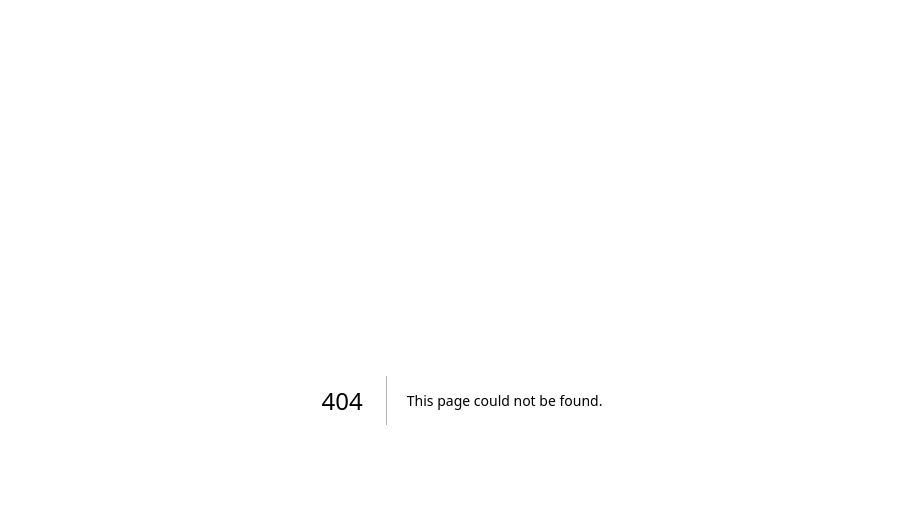
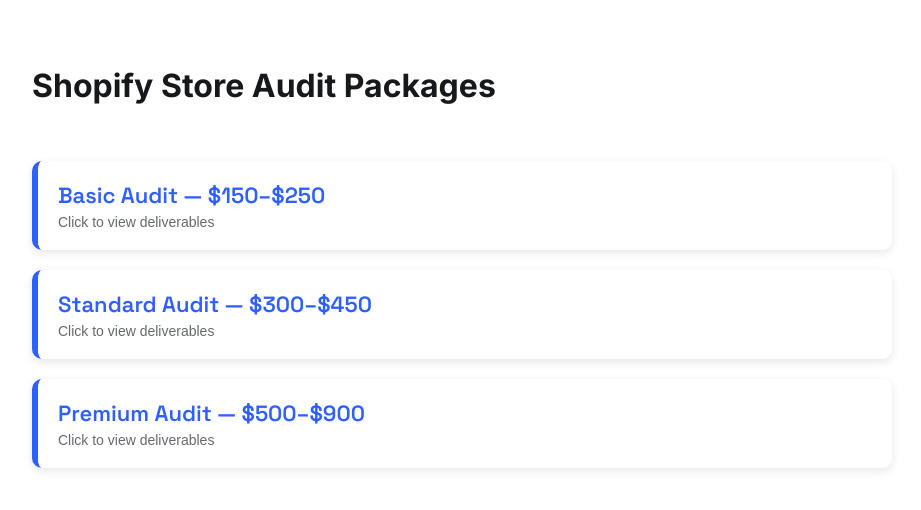
Before and after one commit to joker4214/Kronos, a Next.js app: page /shopify-audit in a window 1280 px wide. Before the commit this address had no page. Shown: the top 510 px of the page, without its empty margins (178-1099 px from the left). Built offline with nearby package versions, Linux system fonts and the light colour scheme.

Commit message:
Add Shopify store audit packages page

```diff
--- /dev/null
+++ b/app/shopify-audit/page.js
@@ -0,0 +1,20 @@
+import styles from '@/styles/dharma.module.css';
+import ShopifyAudit from '@/components/dharma/ShopifyAudit';
+
+export const metadata = {
+  title: "Shopify Store Audit Packages | Dharma's Esthetic Design Center",
+  description:
+    'Basic, Standard, and Premium Shopify store audit packages — design, SEO, CRO, and analytics review with actionable recommendations.',
+};
+
+export default function ShopifyAuditPage() {
+  return (
+    <main className={styles.section} style={{ maxWidth: '900px', margin: '0 auto', padding: '60px 20px' }}>
+      <div style={{ paddingBottom: '40px' }}>
+        <h1 style={{ marginBottom: '10px' }}>Shopify Store Audit Packages</h1>
+      </div>
+
+      <ShopifyAudit />
+    </main>
+  );
+}
--- /dev/null
+++ b/components/dharma/ShopifyAudit.js
@@ -0,0 +1,92 @@
+'use client';
+
+import { useState } from 'react';
+import styles from '@/styles/shopifyAudit.module.css';
+
+const AUDITS = [
+  {
+    id: 'basic-audit',
+    name: 'Basic Audit',
+    price: '$150–$250',
+    items: [
+      'Homepage Review — evaluates layout clarity, hero banner effectiveness, navigation structure, and trust signals.',
+      'Product Page Review — checks product descriptions, image quality, pricing visibility, CTA placement, and mobile responsiveness.',
+      'Basic SEO Check — scans meta titles, meta descriptions, H1 tags, alt text usage, and keyword presence.',
+      'Banner & Logo Feedback — assesses branding consistency, image resolution, color harmony, and professionalism.',
+      'Mobile Optimization Check — verifies usability and layout stability across mobile devices.',
+      'Speed & Performance Snapshot — quick review of load times and major performance blockers.',
+      '10–15 Actionable Recommendations — prioritized list of improvements with clear next steps.',
+    ],
+  },
+  {
+    id: 'standard-audit',
+    name: 'Standard Audit',
+    price: '$300–$450',
+    items: [
+      'Full Design & UX Review — evaluates layout consistency, spacing, typography, color usage, navigation flow, and user journey friction points.',
+      'Branding Consistency Check — reviews logo quality, banner design, color palette alignment, tone of voice, and trust-building elements.',
+      'SEO Audit — includes meta titles, descriptions, H1/H2 structure, alt tags, keyword alignment, site speed, and basic schema presence.',
+      'GA4 Setup Review — checks event tracking, enhanced ecommerce configuration, purchase funnel accuracy, and missing conversions.',
+      'CRO Review — evaluates CTA placement, product page structure, social proof, reviews, cart visibility, and checkout flow.',
+      'Technical Shopify Checks — scans apps, theme settings, broken links, duplicate content, and potential conflicts.',
+      'Competitor Comparison — benchmarks design, pricing, SEO strength, and branding against 1–2 competitors.',
+      '20–40 Actionable Recommendations — organized by category (Design, SEO, CRO, Technical).',
+      'Professional PDF or Notion Report — structured documentation clients can use immediately.',
+    ],
+  },
+  {
+    id: 'premium-audit',
+    name: 'Premium Audit',
+    price: '$500–$900',
+    items: [
+      'Everything included in the Standard Audit.',
+      'Full GA4 Funnel Analysis — evaluates user paths, drop-off points, conversion bottlenecks, and event accuracy.',
+      'Heatmap & Behavior Recommendations — suggests scroll-depth improvements, click-map insights, and layout adjustments.',
+      'Product Page Rewrite Suggestions — improved product descriptions, feature highlights, and SEO-optimized copy.',
+      'Homepage Redesign Mockups — visual mockups or wireframes showing improved layout, banners, and trust elements.',
+      'SEO Keyword Strategy — identifies target keywords, content gaps, and ranking opportunities.',
+      'Technical Shopify Deep Scan — checks theme code issues, app conflicts, schema markup, and performance blockers.',
+      'Working Session (WhatsApp or screen share) — collaborative walkthrough of the store to identify issues and opportunities.',
+      'Findings & Recommendations Session (WhatsApp) — a dedicated session to explain the audit results, improvements, and strategic next steps.',
+      'Implementation Roadmap (30–60 days) — prioritized plan showing what to fix first and why.',
+    ],
+  },
+];
+
+export default function ShopifyAudit() {
+  const [openId, setOpenId] = useState(null);
+
+  return (
+    <div>
+      {AUDITS.map((audit) => {
+        const isOpen = openId === audit.id;
+        return (
+          <div key={audit.id} className={styles.module}>
+            <button
+              type="button"
+              className={styles.moduleHeader}
+              onClick={() => setOpenId(isOpen ? null : audit.id)}
+              aria-expanded={isOpen}
+            >
+              <p className={styles.moduleTitle}>
+                {audit.name} — {audit.price}
+              </p>
+              <p className={styles.modulePrice}>
+                {isOpen ? 'Click to hide deliverables' : 'Click to view deliverables'}
+              </p>
+            </button>
+            {isOpen && (
+              <div className={styles.moduleContent}>
+                <ul>
+                  {audit.items.map((item, i) => (
+                    <li key={i}>{item}</li>
+                  ))}
+                </ul>
+              </div>
+            )}
+          </div>
+        );
+      })}
+    </div>
+  );
+}
--- /dev/null
+++ b/styles/shopifyAudit.module.css
@@ -0,0 +1,64 @@
+.module {
+  background: var(--white);
+  border-radius: 10px;
+  margin-bottom: 20px;
+  box-shadow: 0 3px 10px rgba(0, 0, 0, 0.1);
+  overflow: hidden;
+  border-left: 6px solid var(--accent);
+}
+
+.moduleHeader {
+  padding: 20px;
+  cursor: pointer;
+  background: var(--white);
+  transition: background 0.2s ease;
+  border: none;
+  width: 100%;
+  text-align: left;
+  display: block;
+}
+
+.moduleHeader:hover {
+  background: var(--gray-100);
+}
+
+.moduleTitle {
+  font-family: var(--font-display);
+  font-size: 22px;
+  font-weight: 600;
+  margin: 0;
+  color: var(--accent);
+}
+
+.modulePrice {
+  font-size: 14px;
+  color: var(--gray-700);
+  margin-top: 5px;
+  opacity: 0.8;
+}
+
+.moduleContent {
+  padding: 0 20px 20px;
+  border-top: 1px solid var(--gray-100);
+  animation: fadeIn 0.3s ease;
+}
+
+.moduleContent ul {
+  padding-left: 20px;
+  margin: 16px 0 0;
+}
+
+.moduleContent li {
+  margin-bottom: 10px;
+  line-height: 1.6;
+  color: var(--gray-700);
+}
+
+@keyframes fadeIn {
+  from {
+    opacity: 0;
+  }
+  to {
+    opacity: 1;
+  }
+}
```
